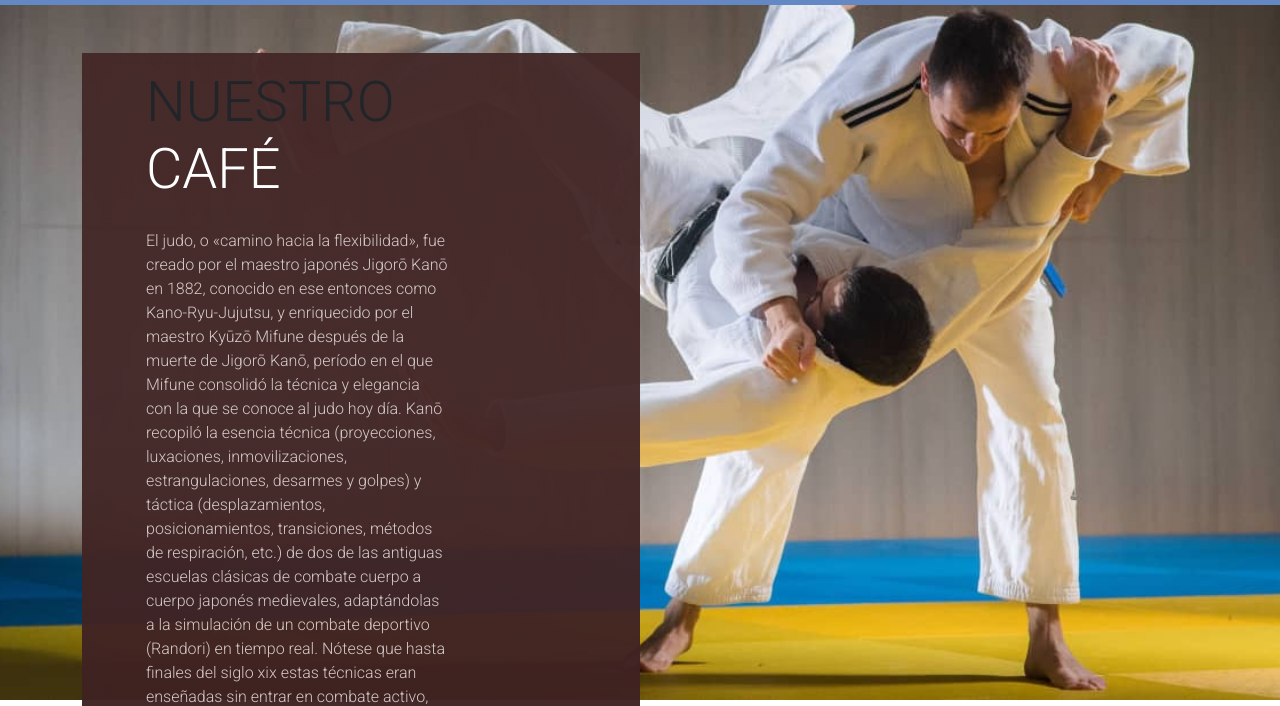
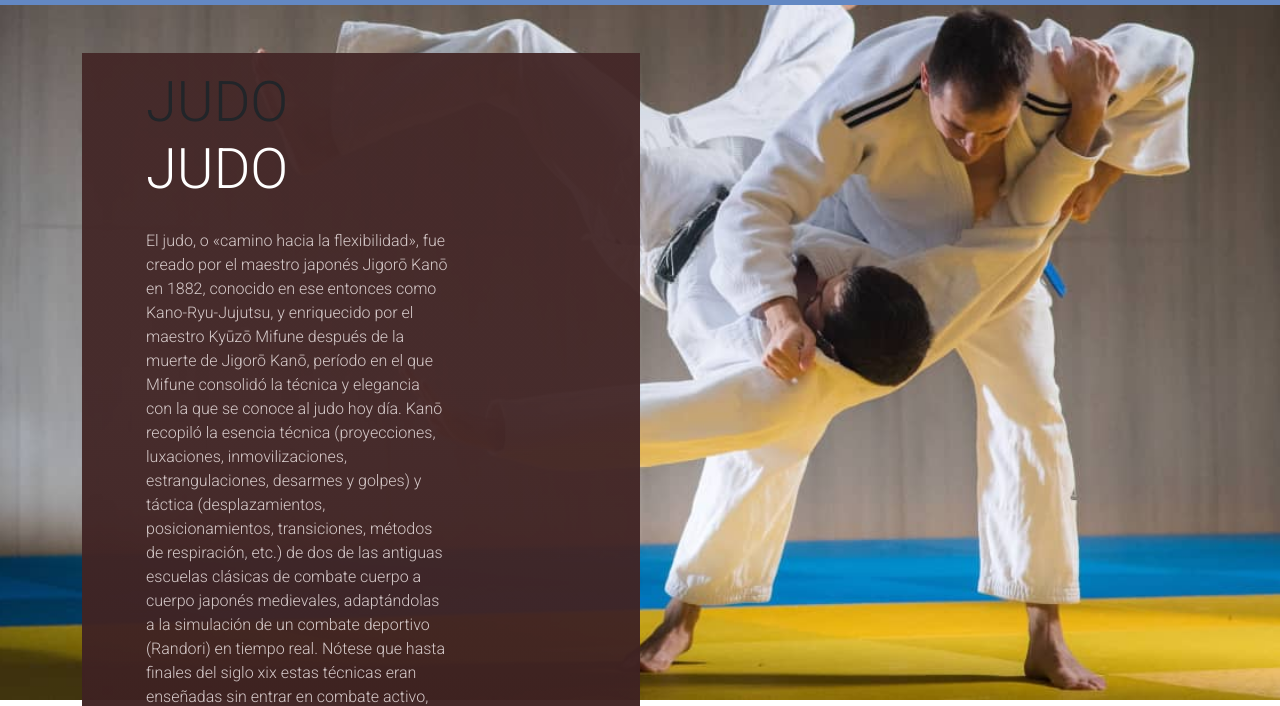
Before and after one commit to LBusalacchi620/preentrega3-lucianobusalacchi, a plain HTML site: page index.html in a window 1280 px wide. Shown: the part 100-806 px from the top of the page. Drawn offline with nearby package versions, Linux system fonts and the light colour scheme; a web font is replaced by a local one.

Commit message:
se corrige el titulo del index

```diff
--- a/index.html
+++ b/index.html
@@ -58,7 +58,7 @@
         <section class="contenedorNosotros">
 
             <div class="columna col-info animate__animated animate__backInDown">
-               <h1 class="titulo">Nuestro <span>Café</span></h1>
+               <h1 class="titulo">Judo <span>Judo</span></h1>
                <p class="parrafo1">El judo, o «camino hacia la flexibilidad», fue creado por el maestro japonés Jigorō Kanō en 1882, conocido en ese entonces como Kano-Ryu-Jujutsu, y enriquecido por el maestro Kyūzō Mifune después de la muerte de Jigorō Kanō, período en el que Mifune consolidó la técnica y elegancia con la que se conoce al judo hoy día. Kanō recopiló la esencia técnica (proyecciones, luxaciones, inmovilizaciones, estrangulaciones, desarmes y golpes) y táctica (desplazamientos, posicionamientos, transiciones, métodos de respiración, etc.) de dos de las antiguas escuelas clásicas de combate cuerpo a cuerpo japonés medievales, adaptándolas a la simulación de un combate deportivo (Randori) en tiempo real. Nótese que hasta finales del siglo xix estas técnicas eran enseñadas sin entrar en combate activo, pues varias de estas (como las luxaciones a las rodillas, a la cadera, el cuello o a la columna) se consideraban demasiado peligrosas para ser incluidas en un formato deportivo. Kanō experimentó, seleccionó y estructuró las técnicas que podían aplicarse en un combate deportivo sin un alto riesgo de lesiones.</p>
 
             </div>
```
Also changed, not shown: 1 other file.
